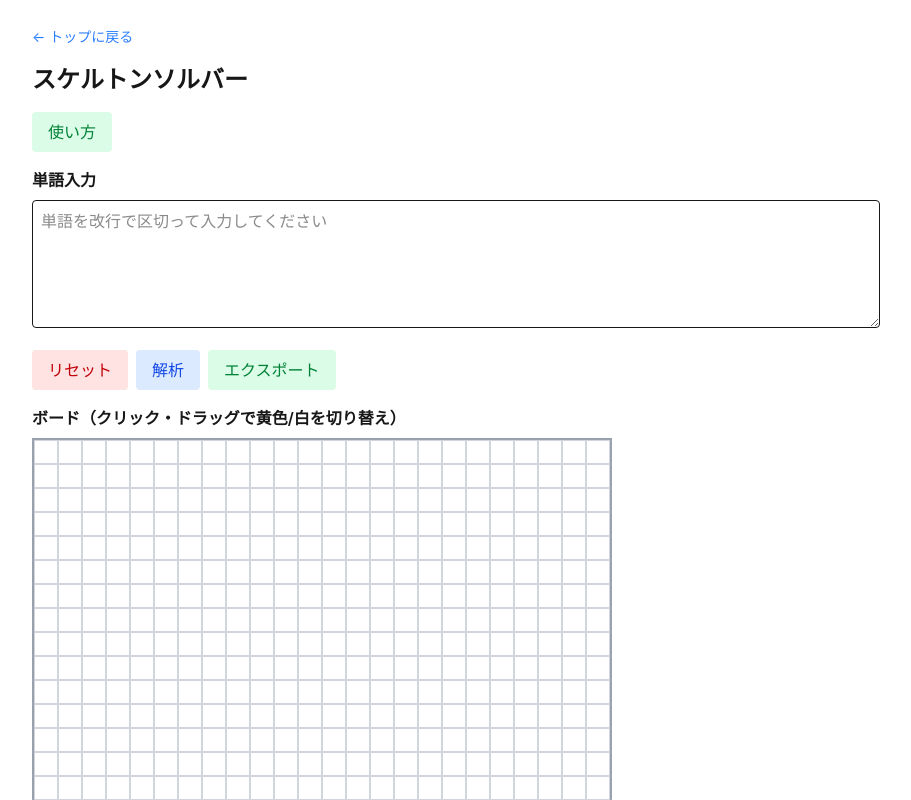
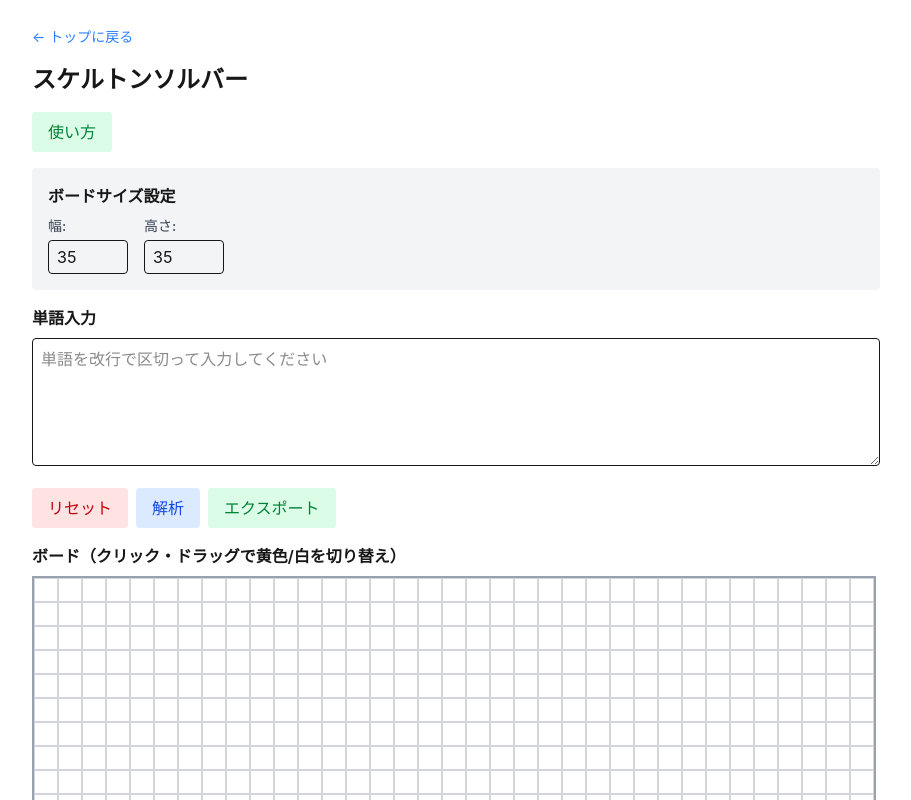
Before and after one commit to izmktr/riddletools, a Next.js app: page /skeleton in a window 1280 px wide. Shown: the top 800 px of the page, without its empty margins (184-1095 px from the left). Built offline with nearby package versions, Linux system fonts and the light colour scheme.

Commit message:
feat:スケルトンソルバーにボードサイズを設定する機能を追加 feat:スケルトンソルバーにボードサイズをエクスポートする機能を追加

```diff
--- a/src/app/skeleton/page.tsx
+++ b/src/app/skeleton/page.tsx
@@ -18,7 +18,7 @@ interface Slot {
   confirmedWord: string | null;      /* 確定した単語 */
 }
 
-interface Intersection{
+interface Intersection {
   verticalSlots: Slot;
   verticalLetterPosition: number;
   horizontalSlots: Slot;
@@ -28,21 +28,27 @@ interface Intersection{
 interface ExportData {
   words: string;
   board: CellState[][];
+  boardWidth?: number;
+  boardHeight?: number;
 }
 
 interface CompressedData {
   words: string;
-  board: {x: number, y: number, w: number, h: number, v: string};
+  board: { x: number, y: number, w: number, h: number, v: string };
+  boardWidth?: number;
+  boardHeight?: number;
 }
 
-const BOARD_WIDTH = 24;
-const BOARD_HEIGHT = 16;
+const DEFAULT_BOARD_WIDTH = 35;
+const DEFAULT_BOARD_HEIGHT = 35;
 
 export default function SkeletonPage() {
+  const [boardWidth, setBoardWidth] = useState(DEFAULT_BOARD_WIDTH);
+  const [boardHeight, setBoardHeight] = useState(DEFAULT_BOARD_HEIGHT);
   const [showManual, setShowManual] = useState(false);
   const [words, setWords] = useState("");
   const [board, setBoard] = useState<CellState[][]>(
-    Array(BOARD_HEIGHT).fill(null).map(() => Array(BOARD_WIDTH).fill("white"))
+    Array(DEFAULT_BOARD_HEIGHT).fill(null).map(() => Array(DEFAULT_BOARD_WIDTH).fill("white"))
   );
   const [isDragging, setIsDragging] = useState(false);
   const [dragMode, setDragMode] = useState<CellState>("white");
@@ -124,7 +130,12 @@ export default function SkeletonPage() {
           if (data.words) {
             setWords(data.words);
           }
-          if (data.board && Array.isArray(data.board) && data.board.length === BOARD_HEIGHT) {
+          // ボードサイズを復元
+          if (data.boardWidth && data.boardHeight) {
+            setBoardWidth(data.boardWidth);
+            setBoardHeight(data.boardHeight);
+          }
+          if (data.board && Array.isArray(data.board) && data.board.length > 0) {
             setBoard(data.board);
           }
         }
@@ -140,7 +151,9 @@ export default function SkeletonPage() {
       // ボードデータを効率的な形式に変換
       const compressedData = {
         words: data.words,
-          board: compressBoard(data.board)
+        board: compressBoard(data.board),
+        boardWidth: data.boardWidth,
+        boardHeight: data.boardHeight
       };
 
       const jsonString = JSON.stringify(compressedData);
@@ -163,13 +176,13 @@ export default function SkeletonPage() {
   };
 
   // ボードを効率的に圧縮、復元する関数
-  const compressBoard = (board: CellState[][]): {x: number, y: number, w: number, h: number, v: string} => {
+  const compressBoard = (board: CellState[][]): { x: number, y: number, w: number, h: number, v: string } => {
     // 黄色のマスの範囲を特定
-    let minX = BOARD_WIDTH, maxX = -1;
-    let minY = BOARD_HEIGHT, maxY = -1;
+    let minX = boardWidth, maxX = -1;
+    let minY = boardHeight, maxY = -1;
 
-    for (let row = 0; row < BOARD_HEIGHT; row++) {
-      for (let col = 0; col < BOARD_WIDTH; col++) {
+    for (let row = 0; row < boardHeight; row++) {
+      for (let col = 0; col < boardWidth; col++) {
         if (board[row][col] === "yellow") {
           minX = Math.min(minX, col);
           maxX = Math.max(maxX, col);
@@ -181,7 +194,7 @@ export default function SkeletonPage() {
 
     // 黄色のマスがない場合
     if (maxX === -1) {
-      return {x: 0, y: 0, w: 0, h: 0, v: ""};
+      return { x: 0, y: 0, w: 0, h: 0, v: "" };
     }
 
     const width = maxX - minX + 1;
@@ -204,9 +217,9 @@ export default function SkeletonPage() {
     };
   };
 
-  const restoreBoard = (compressed: {x: number, y: number, w: number, h: number, v: string}): CellState[][] => {
+  const restoreBoard = (compressed: { x: number, y: number, w: number, h: number, v: string }): CellState[][] => {
     // 初期化（全て白）
-    const board: CellState[][] = Array(BOARD_HEIGHT).fill(null).map(() => Array(BOARD_WIDTH).fill("white"));
+    const board: CellState[][] = Array(boardHeight).fill(null).map(() => Array(boardWidth).fill("white"));
 
     // データがない場合は白いボードを返す
     if (compressed.w === 0 || compressed.h === 0 || !compressed.v) {
@@ -222,7 +235,7 @@ export default function SkeletonPage() {
           const boardCol = compressed.x + col;
 
           // ボード範囲内かチェック
-          if (boardRow >= 0 && boardRow < BOARD_HEIGHT && boardCol >= 0 && boardCol < BOARD_WIDTH) {
+          if (boardRow >= 0 && boardRow < boardHeight && boardCol >= 0 && boardCol < boardWidth) {
             board[boardRow][boardCol] = compressed.v[index] === "1" ? "yellow" : "white";
           }
           index++;
@@ -237,7 +250,9 @@ export default function SkeletonPage() {
   const handleExport = () => {
     const data = {
       words: words,
-      board: board
+      board: board,
+      boardWidth: boardWidth,
+      boardHeight: boardHeight
     };
 
     const compressed = compressData(data);
@@ -262,7 +277,7 @@ export default function SkeletonPage() {
   const handleSample = () => {
     setWords("かんでんち\nでんわせん\nわしんとん\nかしわ\nわだい");
     // サンプル用のボード設定（十字の形）
-    const newBoard = Array(BOARD_HEIGHT).fill(null).map(() => Array(BOARD_WIDTH).fill("white"));
+    const newBoard = Array(boardHeight).fill(null).map(() => Array(boardWidth).fill("white"));
     const sampleBoard = [
       [1, 1, 1, 1, 1],
       [0, 0, 1, 0, 0],
@@ -288,7 +303,7 @@ export default function SkeletonPage() {
   // リセット
   const handleReset = () => {
     setWords("");
-    setBoard(Array(BOARD_HEIGHT).fill(null).map(() => Array(BOARD_WIDTH).fill("white")));
+    setBoard(Array(boardHeight).fill(null).map(() => Array(boardWidth).fill("white")));
     setUnusedWords([]);
     setSolvedGrid(null);
     setWordStats(null);
@@ -328,10 +343,10 @@ export default function SkeletonPage() {
     const words: Slot[] = [];
 
     // 横方向をチェック
-    for (let row = 0; row < BOARD_HEIGHT; row++) {
+    for (let row = 0; row < boardHeight; row++) {
       let start = -1;
-      for (let col = 0; col <= BOARD_WIDTH; col++) {
-        if (col < BOARD_WIDTH && board[row][col] === "yellow") {
+      for (let col = 0; col <= boardWidth; col++) {
+        if (col < boardWidth && board[row][col] === "yellow") {
           if (start === -1) start = col;
         } else {
           if (start !== -1 && col - start >= 2) {
@@ -353,10 +368,10 @@ export default function SkeletonPage() {
     }
 
     // 縦方向をチェック
-    for (let col = 0; col < BOARD_WIDTH; col++) {
+    for (let col = 0; col < boardWidth; col++) {
       let start = -1;
-      for (let row = 0; row <= BOARD_HEIGHT; row++) {
-        if (row < BOARD_HEIGHT && board[row][col] === "yellow") {
+      for (let row = 0; row <= boardHeight; row++) {
+        if (row < boardHeight && board[row][col] === "yellow") {
           if (start === -1) start = row;
         } else {
           if (start !== -1 && row - start >= 2) {
@@ -509,7 +524,7 @@ export default function SkeletonPage() {
 
   // 部分的な解析（制約を緩和）
   const solvePartial = (wordList: string[], slots: Slot[]): { grid: string[][], usedWords: Set<string> } | null => {
-    const grid: string[][] = Array(BOARD_HEIGHT).fill(null).map(() => Array(BOARD_WIDTH).fill(""));
+    const grid: string[][] = Array(boardHeight).fill(null).map(() => Array(boardWidth).fill(""));
     const usedWords = new Set<string>();
 
     // 交差点を事前計算
@@ -579,14 +594,14 @@ export default function SkeletonPage() {
     const letters = verticalLetters.intersection(horizontalLetters);
 
     // まだ未確定なら情報を絞る
-    if (!intersection.verticalSlots.confirmedWord){
+    if (!intersection.verticalSlots.confirmedWord) {
       // 交点の文字から、候補の単語を抽出する
       intersection.verticalSlots.candidates = intersection.verticalSlots.candidates.filter(word =>
         letters.has(word[intersection.verticalLetterPosition])
       );
     }
 
-    if (!intersection.horizontalSlots.confirmedWord){
+    if (!intersection.horizontalSlots.confirmedWord) {
       // 交点の文字から、候補の単語を抽出する
       intersection.horizontalSlots.candidates = intersection.horizontalSlots.candidates.filter(word =>
         letters.has(word[intersection.horizontalLetterPosition])
@@ -622,9 +637,8 @@ export default function SkeletonPage() {
 
 
   // 各スロットに確定した文字を探して入れていく
-  const solveConstraints = (lengthMap: Map<number, string[]>, slots: Slot[], intersections: Intersection[]):
-   { grid: string[][], usedWords: Set<string> } | null => {
-    const grid: string[][] = Array(BOARD_HEIGHT).fill(null).map(() => Array(BOARD_WIDTH).fill(""));
+  const solveConstraints = (lengthMap: Map<number, string[]>, slots: Slot[], intersections: Intersection[]): { grid: string[][], usedWords: Set<string> } | null => {
+    const grid: string[][] = Array(boardHeight).fill(null).map(() => Array(boardWidth).fill(""));
 
     // 各スロットに候補を設定
     for (const slot of slots) {
@@ -639,7 +653,7 @@ export default function SkeletonPage() {
     // スロットのうち、候補が1個しかないものをuseListに追加する
     // 確定できる単語を順次配置していく（無限ループ）
     while (true) {
-      const trashSlots : Slot[] = [];
+      const trashSlots: Slot[] = [];
       let hasNewConfirmed = false;
 
       // 候補が1個しかないスロットを確定
@@ -725,6 +739,47 @@ export default function SkeletonPage() {
         >使い方</button>
       </div>
 
+      {/* ボードサイズ設定 */}
+      <div className="mb-4 p-4 bg-gray-100 rounded">
+        <h3 className="font-semibold mb-2">ボードサイズ設定</h3>
+        <div className="flex gap-4 items-end">
+          <div>
+            <label className="block text-sm font-medium text-gray-700 mb-1">
+              幅:
+            </label>
+            <input
+              type="number"
+              min="5"
+              max="100"
+              value={boardWidth}
+              onChange={(e) => {
+                const newWidth = Math.max(5, Math.min(100, parseInt(e.target.value) || DEFAULT_BOARD_WIDTH));
+                setBoardWidth(newWidth);
+                setBoard(Array(boardHeight).fill(null).map(() => Array(newWidth).fill("white")));
+              }}
+              className="w-20 px-2 py-1 border rounded"
+            />
+          </div>
+          <div>
+            <label className="block text-sm font-medium text-gray-700 mb-1">
+              高さ:
+            </label>
+            <input
+              type="number"
+              min="5"
+              max="100"
+              value={boardHeight}
+              onChange={(e) => {
+                const newHeight = Math.max(5, Math.min(100, parseInt(e.target.value) || DEFAULT_BOARD_HEIGHT));
+                setBoardHeight(newHeight);
+                setBoard(Array(newHeight).fill(null).map(() => Array(boardWidth).fill("white")));
+              }}
+              className="w-20 px-2 py-1 border rounded"
+            />
+          </div>
+        </div>
+      </div>
+
       {showManual && (
         <div className="fixed inset-0 bg-black bg-opacity-30 flex items-center justify-center z-50">
           <div className="bg-white rounded shadow-lg p-6 max-w-lg w-full relative">
@@ -781,7 +836,7 @@ export default function SkeletonPage() {
               </div>
             </div>
             <div className="text-sm text-gray-500">
-              <p>※ URLには盤面の配置と入力された単語が含まれています</p>
+              <p>※ URLには盤面の配置、入力された単語、ボードサイズが含まれています</p>
               <p>※ 解析結果は含まれませんので、共有先で再度解析を実行してください</p>
             </div>
           </div>
@@ -826,8 +881,7 @@ export default function SkeletonPage() {
               {row.map((cell, colIndex) => (
                 <div
                   key={`${rowIndex}-${colIndex}`}
-                  className={`w-6 h-6 border border-gray-300 cursor-pointer flex items-center justify-center text-xs font-bold ${
-                    cell === "yellow" ? "bg-yellow-200" : "bg-white"
+                  className={`w-6 h-6 border border-gray-300 cursor-pointer flex items-center justify-center text-xs font-bold ${cell === "yellow" ? "bg-yellow-200" : "bg-white"
                     }`}
                   onMouseDown={() => handleMouseDown(rowIndex, colIndex)}
                   onMouseEnter={() => handleMouseEnter(rowIndex, colIndex)}
```
Also changed, not shown: 1 other file (tests, documents, lock files or other folders). Lines whose indentation alone changed are shown as unchanged.
